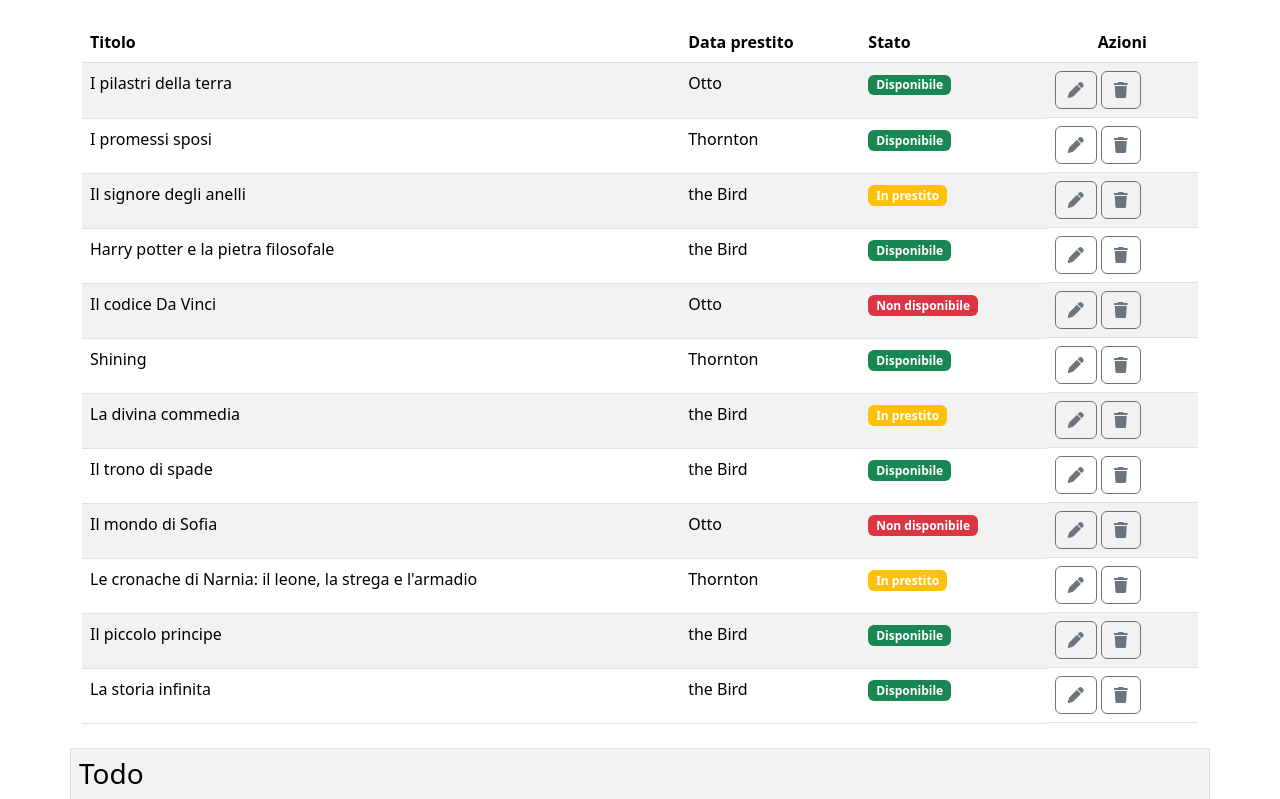
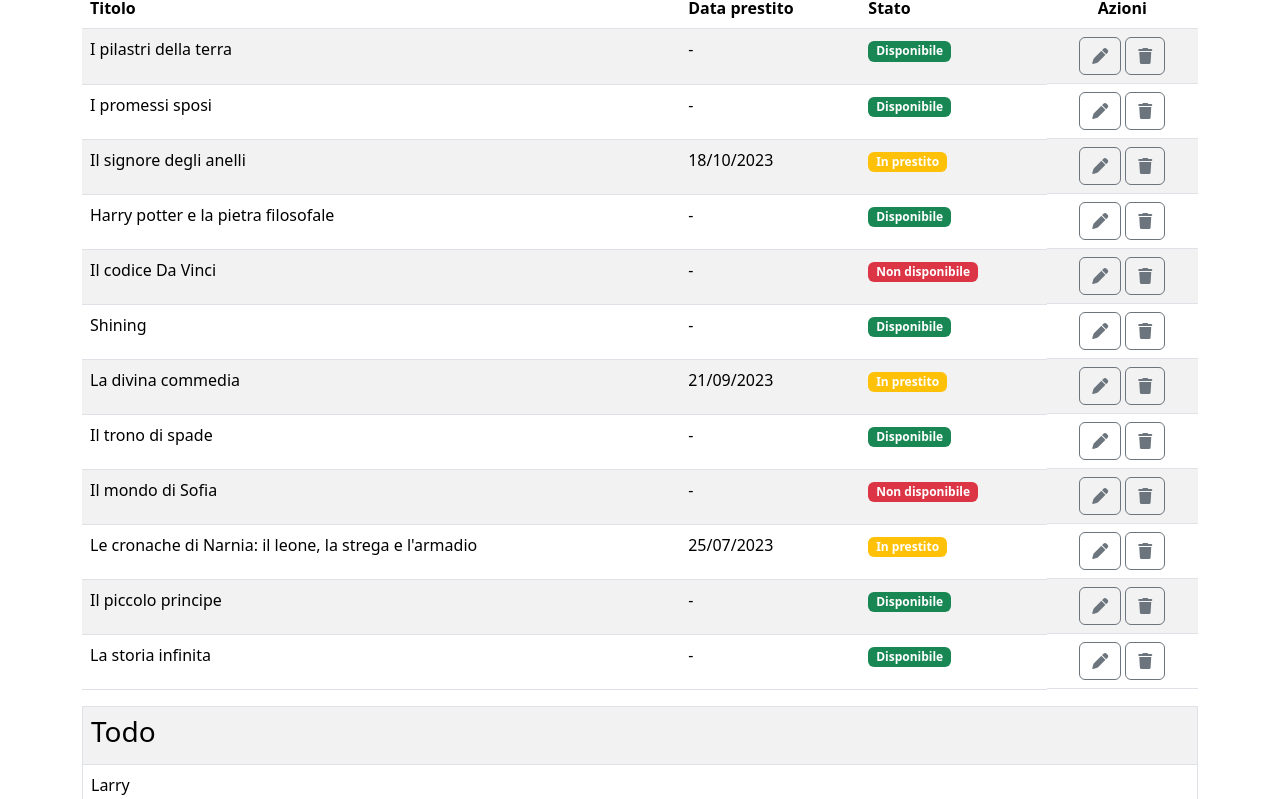
Before and after one commit to l-martinetti/html-css-bootstrap-dashboard, a plain HTML site: page index.html in a window 1280 px wide. Shown: the part 198-997 px from the top of the page. Drawn offline with nearby package versions, Linux system fonts and the light colour scheme.

Commit message:
fix: align nav-bar

```diff
--- a/index.html
+++ b/index.html
@@ -10,16 +10,15 @@
 <body>
     <header>
         <!-- nav bar -->
-        <nav class="navbar navbar-expand-lg navbar-dark bg-dark">
+        <nav class="navbar navbar-expand-lg navbar-dark bg-dark position-relative">
             <a class="navbar-brand" style="width: 50px;" href="#"><img class="img-fluid ms-3" src="assets/img/duck.png" alt=""></a>
             <button class="navbar-toggler me-3" type="button" data-toggle="collapse" data-target="#navbarSupportedContent" aria-controls="navbarSupportedContent" aria-expanded="false" aria-label="Toggle navigation">
               <span class="navbar-toggler-icon"></span>
             </button>
-
-            <div class="collapse navbar-collapse" id="navbarSupportedContent">
+            <div class="collapse navbar-collapse ms-3" id="navbarSupportedContent">
               <ul class="navbar-nav mr-auto">
                 <li class="nav-item active">
-                  <a class="nav-link" href="#"> <span class="sr-only">Catalogo Libri</span></a>
+                  <a class="nav-link" href="#"> <span>Catalogo Libri</span></a>
                 </li>
                 <li class="nav-item">
                   <a class="nav-link disabled" href="#">Anagrafica Utenti</a>
@@ -31,9 +30,9 @@
                   <a class="nav-link disabled" href="#">Help</a>
                 </li>
               </ul>
-              <form class="form-inline">
-                <input class="form-control mr-sm-2" type="search" placeholder="Cerca..." aria-label="Search">
-                <button class="btn btn-outline-secondary my-2 my-sm-0" type="submit">Cerca</button>
+              <form class="form-inline position-absolute end-0 me-3 d-flex">
+                <input class="form-control " type="search" placeholder="Cerca..." aria-label="Search">
+                <button class="btn btn-outline-secondary my-2 my-sm-0 ms-2 text-light border-light" type="submit">Cerca</button>
               </form>
             </div>
           </nav>
@@ -43,20 +42,20 @@
         <div class="container my-5">
             <div class="row row-cols-1">
                 <!-- main title -->
-                <div class="col">
-                    <div class="d-flex justify-content-between col-12 col-lg-8">
-                        <h1>Catalogo Libri</h1>
+                <div class="col col-12 ">
+                    <div class="d-flex justify-content-between">
+                        <h2>Catalogo Libri</h2>
                         <button type="button" class="btn btn-primary">Aggiungi libro</button>
                     </div>
                         <!-- /main title -->
 
                         <!-- main table -->
 
-                    <table class="table table-striped my-4">
+                    <table class="table table-striped my-3">
                         <thead>
                         <tr>
                             <th scope="col">Titolo</th>
-                            <th scope="col" class="d-none d-sm-table-cell">Data prestito</th>
+                            <th scope="col" class="d-none d-md-table-cell">Data prestito</th>
                             <th scope="col">Stato</th>
                             <th scope="col" class="text-center">Azioni</th>
                         </tr>
@@ -64,108 +63,108 @@
                         <tbody>
                         <tr>
                             <td>I pilastri della terra</td>
-                            <td class="d-none d-sm-table-cell">Otto</td>
+                            <td class="d-none d-md-table-cell">-</td>
                             <td><span class="badge bg-success">Disponibile</span></td>
-                            <td class="d-flex">
+                            <td class="d-flex justify-content-center">
                                 <button type="button" class="btn text-secondary border-secondary me-1"><i class="fa-solid fa-pen"></i></button>
                                 <button type="button" class="btn btn text-secondary border-secondary"><i class="fa-solid fa-trash"></i></button>
                             </td>
                         </tr>
                         <tr>
                             <td>I promessi sposi</td>
-                            <td class="d-none d-sm-table-cell">Thornton</td>
+                            <td class="d-none d-md-table-cell">-</td>
                             <td><span class="badge bg-success">Disponibile</span></td>
-                            <td class="d-flex">
+                            <td class="d-flex justify-content-center">
                                 <button type="button" class="btn text-secondary border-secondary me-1"><i class="fa-solid fa-pen"></i></button>
                                 <button type="button" class="btn btn text-secondary border-secondary"><i class="fa-solid fa-trash"></i></button>
                             </td>
                         </tr>
                         <tr>
                             <td>Il signore degli anelli</td>
-                            <td class="d-none d-sm-table-cell">the Bird</td>
+                            <td class="d-none d-md-table-cell">18/10/2023</td>
                             <td><span class="badge bg-warning">In prestito</span></td>
-                            <td class="d-flex">
+                            <td class="d-flex justify-content-center">
                                 <button type="button" class="btn text-secondary border-secondary me-1"><i class="fa-solid fa-pen"></i></button>
                                 <button type="button" class="btn btn text-secondary border-secondary"><i class="fa-solid fa-trash"></i></button>
                             </td>
                         </tr>
                         <tr>
                             <td>Harry potter e la pietra filosofale</td>
-                            <td class="d-none d-sm-table-cell">the Bird</td>
+                            <td class="d-none d-md-table-cell">-</td>
                             <td><span class="badge bg-success">Disponibile</span></td>
-                            <td class="d-flex">
+                            <td class="d-flex justify-content-center">
                                 <button type="button" class="btn text-secondary border-secondary me-1"><i class="fa-solid fa-pen"></i></button>
                                 <button type="button" class="btn btn text-secondary border-secondary"><i class="fa-solid fa-trash"></i></button>
                             </td>
                         </tr>
                         <tr>
                             <td>Il codice Da Vinci</td>
-                            <td class="d-none d-sm-table-cell">Otto</td>
+                            <td class="d-none d-md-table-cell">-</td>
                             <td><span class="badge bg-danger">Non disponibile</span></td>
-                            <td class="d-flex">
+                            <td class="d-flex justify-content-center">
                                 <button type="button" class="btn text-secondary border-secondary me-1"><i class="fa-solid fa-pen"></i></button>
                                 <button type="button" class="btn btn text-secondary border-secondary"><i class="fa-solid fa-trash"></i></button>
                             </td>
                         </tr>
                         <tr>
                             <td>Shining</td>
-                            <td class="d-none d-sm-table-cell">Thornton</td>
+                            <td class="d-none d-md-table-cell">-</td>
                             <td><span class="badge bg-success">Disponibile</span></td>
-                            <td class="d-flex">
+                            <td class="d-flex justify-content-center">
                                 <button type="button" class="btn text-secondary border-secondary me-1"><i class="fa-solid fa-pen"></i></button>
                                 <button type="button" class="btn btn text-secondary border-secondary"><i class="fa-solid fa-trash"></i></button>
                             </td>
                         </tr>
                         <tr>
                             <td>La divina commedia</td>
-                            <td class="d-none d-sm-table-cell">the Bird</td>
+                            <td class="d-none d-md-table-cell">21/09/2023</td>
                             <td><span class="badge bg-warning">In prestito</span></td>
-                            <td class="d-flex">
+                            <td class="d-flex justify-content-center">
                                 <button type="button" class="btn text-secondary border-secondary me-1"><i class="fa-solid fa-pen"></i></button>
                                 <button type="button" class="btn btn text-secondary border-secondary"><i class="fa-solid fa-trash"></i></button>
                             </td>
                         </tr>
                         <tr>
                             <td>Il trono di spade</td>
-                            <td class="d-none d-sm-table-cell">the Bird</td>
+                            <td class="d-none d-md-table-cell">-</td>
                             <td><span class="badge bg-success">Disponibile</span></td>
-                            <td class="d-flex">
+                            <td class="d-flex justify-content-center">
                                 <button type="button" class="btn text-secondary border-secondary me-1"><i class="fa-solid fa-pen"></i></button>
                                 <button type="button" class="btn btn text-secondary border-secondary"><i class="fa-solid fa-trash"></i></button>
                             </td>
                         </tr>
                         <tr>
                             <td>Il mondo di Sofia</td>
-                            <td class="d-none d-sm-table-cell">Otto</td>
+                            <td class="d-none d-md-table-cell">-</td>
                             <td><span class="badge bg-danger">Non disponibile</span></td>
-                            <td class="d-flex">
+                            <td class="d-flex justify-content-center">
                                 <button type="button" class="btn text-secondary border-secondary me-1"><i class="fa-solid fa-pen"></i></button>
                                 <button type="button" class="btn btn text-secondary border-secondary"><i class="fa-solid fa-trash"></i></button>
                             </td>
                         </tr>
                         <tr>
                             <td>Le cronache di Narnia: il leone, la strega e l'armadio</td>
-                            <td class="d-none d-sm-table-cell">Thornton</td>
+                            <td class="d-none d-md-table-cell">25/07/2023</td>
                             <td><span class="badge bg-warning">In prestito</span></td>
-                            <td class="d-flex">
+                            <td class="d-flex justify-content-center">
                                 <button type="button" class="btn text-secondary border-secondary me-1"><i class="fa-solid fa-pen"></i></button>
                                 <button type="button" class="btn btn text-secondary border-secondary"><i class="fa-solid fa-trash"></i></button>
                             </td>
                         </tr>
                         <tr>
                             <td>Il piccolo principe</td>
-                            <td class="d-none d-sm-table-celld-none d-sm-table-cell">the Bird</td>
+                            <td class="d-none d-md-table-cell">-</td>
                             <td><span class="badge bg-success">Disponibile</span></td>
-                            <td class="d-flex">
+                            <td class="d-flex justify-content-center">
                                 <button type="button" class="btn text-secondary border-secondary me-1"><i class="fa-solid fa-pen"></i></button>
                                 <button type="button" class="btn btn text-secondary border-secondary"><i class="fa-solid fa-trash"></i></button>
                             </td>
                         </tr>
                         <tr>
                             <td>La storia infinita</td>
-                            <td class="d-none d-sm-table-cell">the Bird</td>
+                            <td class="d-none d-md-table-cell">-</td>
                             <td><span class="badge bg-success">Disponibile</span></td>
-                            <td class="d-flex">
+                            <td class="d-flex justify-content-center">
                                 <button type="button" class="btn text-secondary border-secondary me-1"><i class="fa-solid fa-pen"></i></button>
                                 <button type="button" class="btn btn text-secondary border-secondary"><i class="fa-solid fa-trash"></i></button>
                             </td>
@@ -176,7 +175,7 @@
                 </div>
                 <!-- /main table -->
                 <!-- bonus -->
-                 <div class="row">
+                 <div class="col">
                     <table class="table table-striped table-bordered">
                         <tbody>
                           <tr>
```
